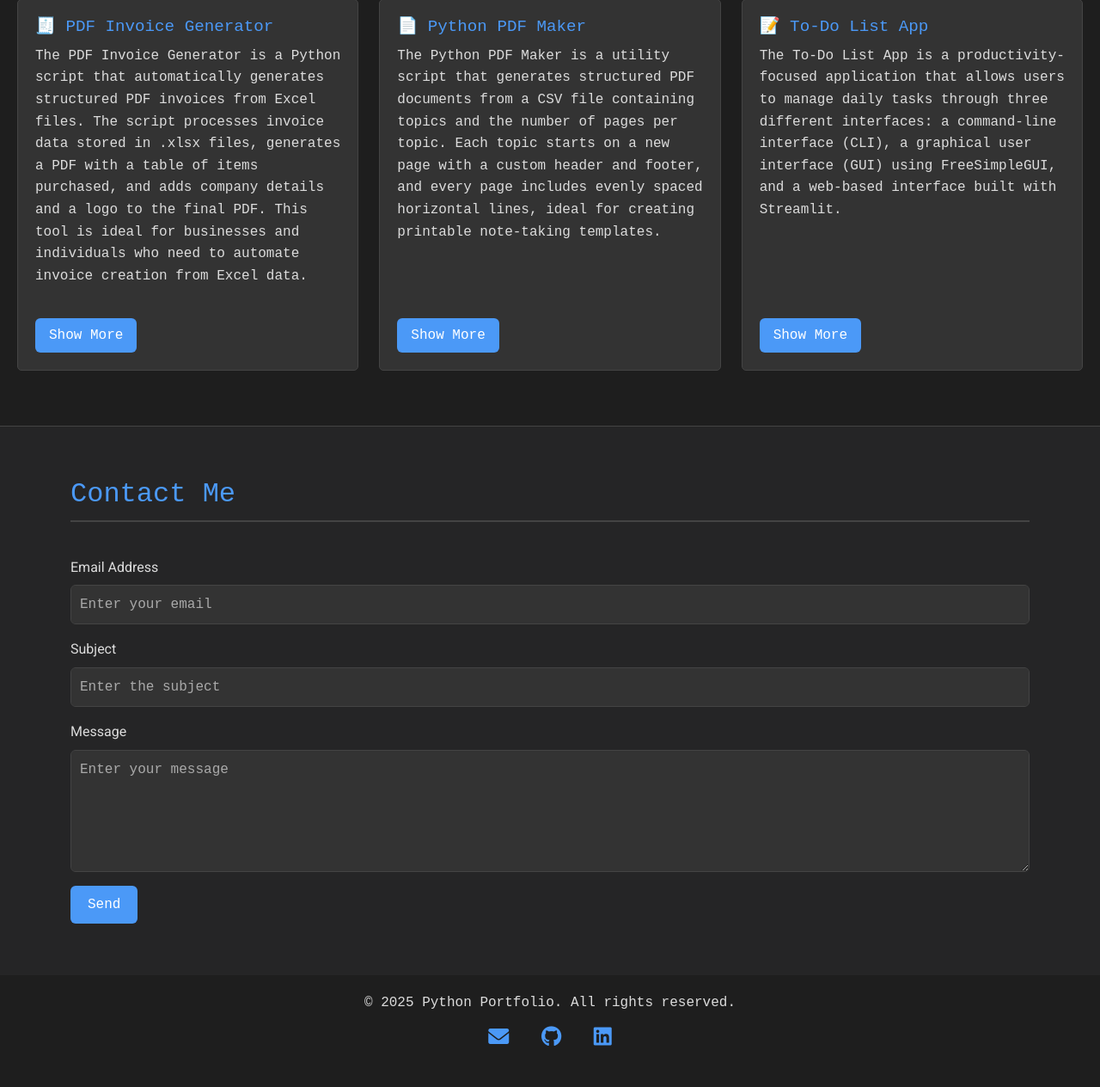
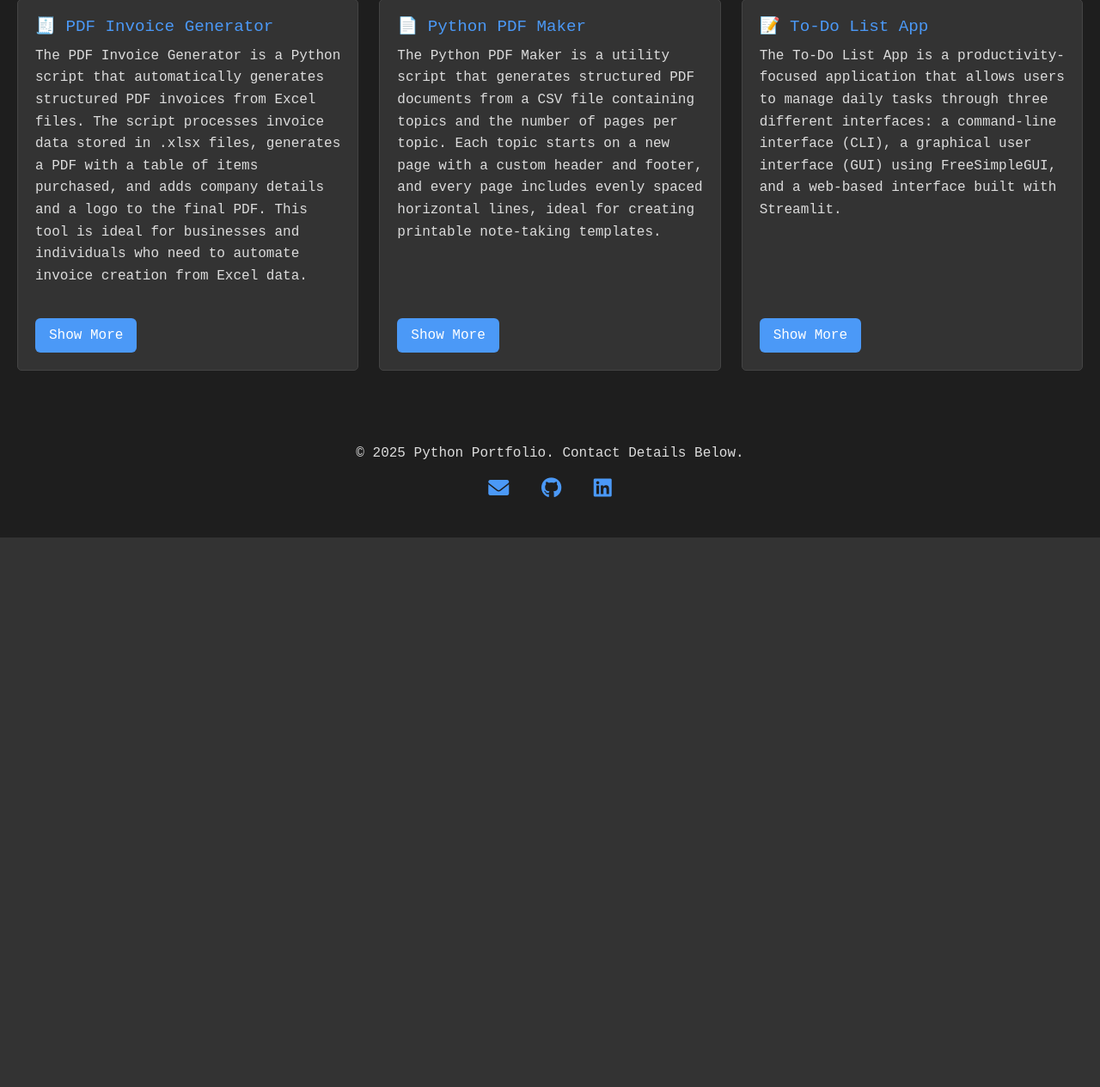
Before and after one commit to mahmudurmahid/python-project-portfolio, a Flask app: page / in a window 1280 px wide. Shown: the part 2838-4102 px from the top of the page at 86% size. After the commit the page ends 3463 px from the top, so only its background shows below. Run offline with Flask 3, Linux system fonts and the light colour scheme.

Commit message:
removed contact section for future development

```diff
--- a/static/js/script.js
+++ b/static/js/script.js
@@ -7,4 +7,15 @@ document.querySelectorAll(".btn-show-more").forEach(function (button) {
     myModal.show();
   });
 });
+
+document.addEventListener("DOMContentLoaded", function () {
+  // Existing modal functionality
+  document.querySelectorAll(".btn-show-more").forEach(function (button) {
+    button.addEventListener("click", function (event) {
+      event.preventDefault();
+      const modalId = button.getAttribute("data-bs-target");
+      var myModal = new bootstrap.Modal(document.querySelector(modalId));
+      myModal.show();
+    });
+  });
 </script>
--- a/templates/index.html
+++ b/templates/index.html
@@ -197,55 +197,9 @@
         </div>
       </section>
 
-      <!-- Contact Section -->
-      <section class="contact" id="contact">
-        <div class="container">
-          <h2>Contact Me</h2>
-          <form action="#" method="post">
-            <div class="mb-3">
-              <label for="contactAddress" class="form-label"
-                >Email Address</label
-              >
-              <input
-                type="email"
-                class="form-control"
-                id="contactAddress"
-                name="contactAddress"
-                placeholder="Enter your email"
-                required
-              />
-            </div>
-            <div class="mb-3">
-              <label for="subject" class="form-label">Subject</label>
-              <input
-                type="text"
-                class="form-control"
-                id="subject"
-                name="subject"
-                placeholder="Enter the subject"
-                required
-              />
-            </div>
-            <div class="mb-3">
-              <label for="message" class="form-label">Message</label>
-              <textarea
-                class="form-control"
-                id="message"
-                name="message"
-                rows="5"
-                placeholder="Enter your message"
-                required
-              ></textarea>
-            </div>
-            <button type="submit" class="btn btn-primary">Send</button>
-          </form>
-        </div>
-      </section>
-    </main>
-
     <footer>
       <div class="container text-center">
-        <p>&copy; 2025 Python Portfolio. All rights reserved.</p>
+        <p>&copy; 2025 Python Portfolio. Contact Details Below.</p>
         <ul class="social-icons list-inline">
           <li class="list-inline-item">
             <a href="mailto:m.mahid@icloud.com">
```
Also changed, not shown: 1 other file.
